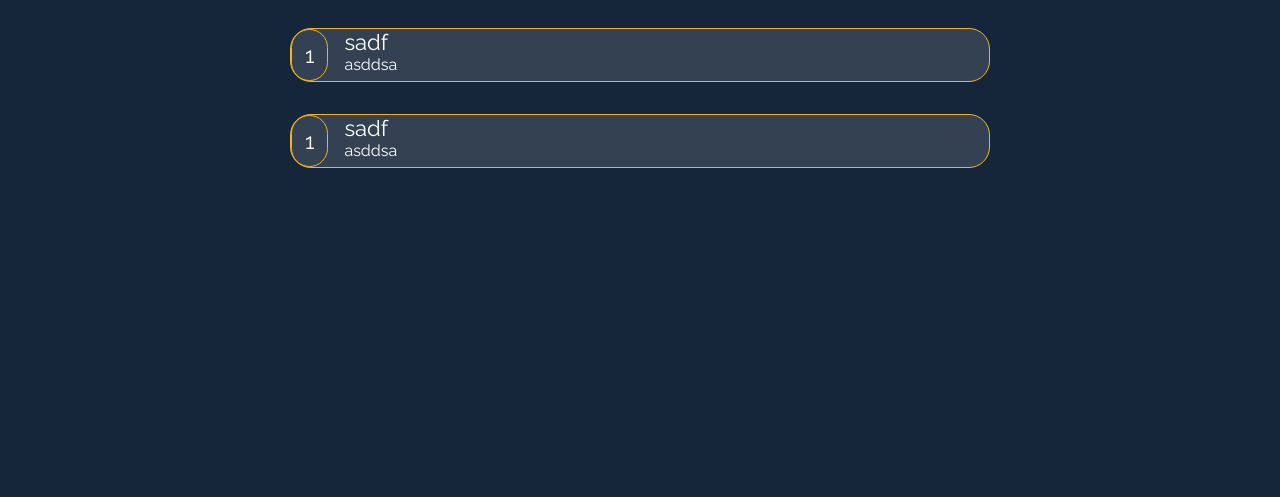
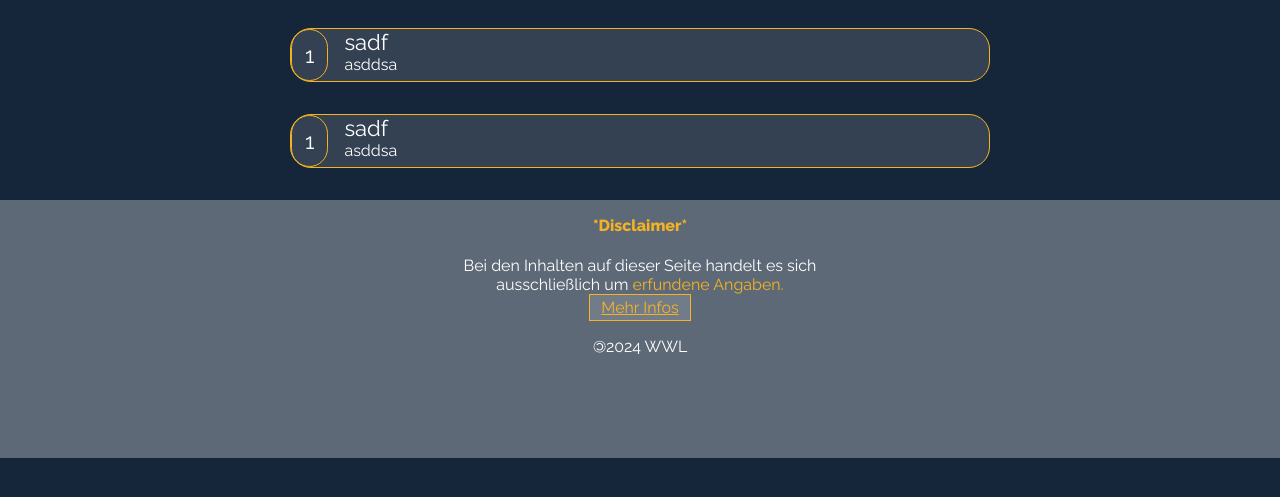
Before and after one commit to wirtschaft-wissen-leichtgemacht/wwl, a PHP site: page / in a window 1280 px wide. Shown: the part 172-669 px from the top of the page. Run offline with PHP 8.4, Linux system fonts and the light colour scheme.

Commit message:
🚚 🧑‍💻 💄 move and rename footer + use for all files

```diff
--- a/index.html
+++ b/index.html
@@ -9,6 +9,7 @@
         <link rel="stylesheet" href="./styles/index/navgrid.css" />
         <link rel="stylesheet" href="./styles/index/style.css" />
         <link rel="stylesheet" href="./styles/index/maingrid.css" />
+        <link rel="stylesheet" href="./styles/footer.css" />
     </head>
     <body>
         <nav>
@@ -64,5 +65,26 @@
                 <div class="mainSpace2"></div>
             </div>
         </main>
+        <footer>
+            <div class="footerContainer">
+                <div class="footerspace1"></div>
+                <div class="footerspace2"></div>
+                <div class="disclaimer">
+                    <h4>*Disclaimer*</h4>
+                    <span
+                        >Bei den Inhalten auf dieser Seite handelt es sich
+                        ausschlie&szlig;lich um
+                    </span>
+                    <span class="accent"> erfundene Angaben. </span>
+                    <br /><a href="./pages/disclaimer.html">Mehr Infos</a>
+                </div>
+                <div class="legal">
+                    <div class="footerText">
+                        <span class="copyleft">&copy;</span
+                        ><span>2024 WWL</span>
+                    </div>
+                </div>
+            </div>
+        </footer>
     </body>
 </html>
--- /dev/null
+++ b/styles/footer.css
@@ -0,0 +1,58 @@
+.footerContainer {
+    display: grid;
+    grid-template-columns: 1fr 1fr 1fr;
+    grid-template-rows: 1fr 1fr;
+    grid-auto-columns: 1fr;
+    grid-auto-rows: 1fr;
+    gap: 0px 0px;
+    grid-auto-flow: row;
+    grid-template-areas:
+        "footerspace1 disclaimer footerspace2"
+        "footerspace1 legal  footerspace2";
+}
+
+.footerspace1 {
+    grid-area: footerspace1;
+}
+
+.footerspace2 {
+    grid-area: footerspace2;
+}
+
+.disclaimer {
+    grid-area: disclaimer;
+}
+
+.legal {
+    grid-area: legal;
+}
+
+footer {
+    background-color: #ffffff4f;
+    text-align: center;
+    padding-bottom: 1rem;
+}
+
+.legal {
+    padding-top: 1rem;
+}
+
+.disclaimer {
+    padding-top: 1rem;
+}
+.disclaimer h4 {
+    margin-top: 0;
+}
+
+.disclaimer a {
+    color: var(--accent-color);
+    border: solid 1px var(--accent-color);
+    background-color: #ffffff20;
+    display: block;
+    padding: 3px 0px 3px 0px;
+    width: 100px;
+    margin: auto;
+}
+.disclaimer a:hover {
+    background-color: var(--hovered-link-background-color);
+}
--- a/styles/index/style.css
+++ b/styles/index/style.css
@@ -81,5 +81,3 @@
 }
 
 /* main end */
-/* ----------------------------------------------------------------------------------------------------------------------------------------------------------------------------------------------- */
-/* footer start */
--- a/styles/main.css
+++ b/styles/main.css
@@ -27,3 +27,8 @@ h5,
 h6 {
     color: var(--accent-color);
 }
+
+.copyleft {
+    display: inline-block;
+    transform: rotate(180deg);
+}
```
Also changed, not shown: pages/sponsor.html (+3 -5 lines), styles/sponsor/footergrid.css (deleted, +0 -28 lines), styles/sponsor/style.css (+0 -34 lines).
